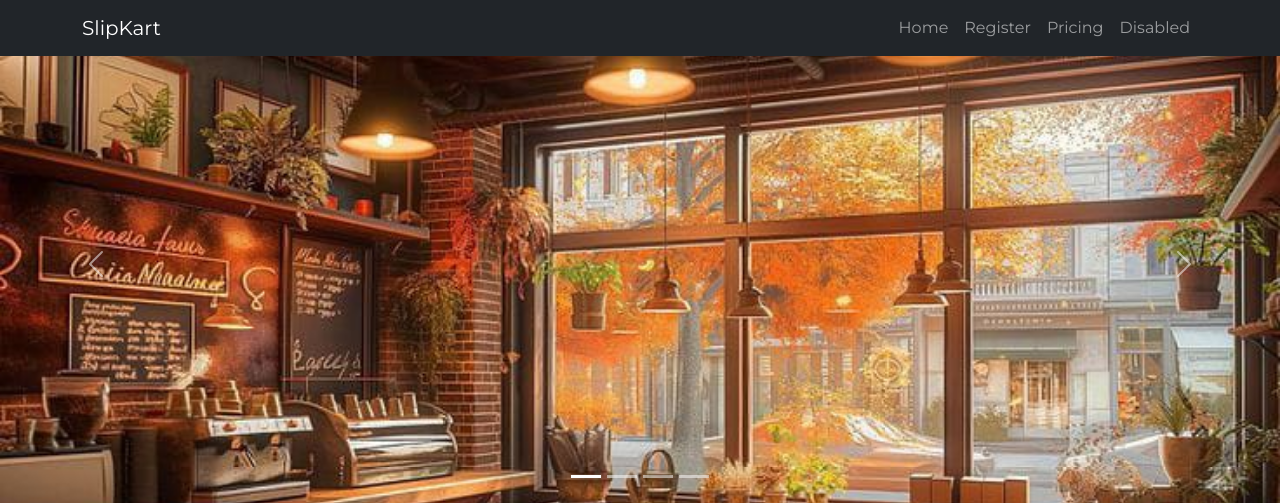
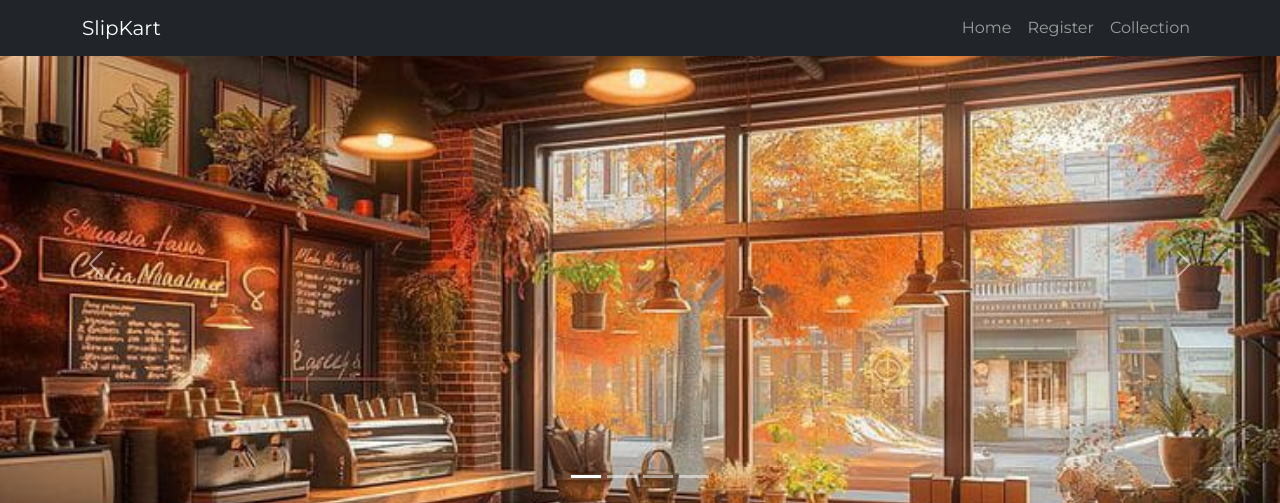
Before and after one commit to shafeer2511/E-Commerce, a Django app: page /home/ in a window 1280 px wide. Shown: the top 503 px of the page. Run offline with Django 5.2, Linux system fonts and the light colour scheme.

Commit message:
Update navbar.html

```diff
--- a/shop/templates/shop/inc/navbar.html
+++ b/shop/templates/shop/inc/navbar.html
@@ -10,8 +10,8 @@
           {% comment %} urls folder la urls ku name field la kuduthurukura values dhn inga irukura url la tharanum  {% endcomment %}
           <a class="nav-link" aria-current="page" href="{% url 'home' %}">Home</a>
           <a class="nav-link" href="{% url 'register'%}">Register</a>
-          <a class="nav-link" href="#">Pricing</a>
-          <a class="nav-link" href="#" tabindex="-1" aria-disabled="true">Disabled</a>
+          <a class="nav-link" href="{% url "collection" %}">Collection</a>
+          {% comment %} <a class="nav-link" href="#" tabindex="-1" aria-disabled="true">Disabled</a> {% endcomment %}
         </div>
       </div>
     </div>
```
